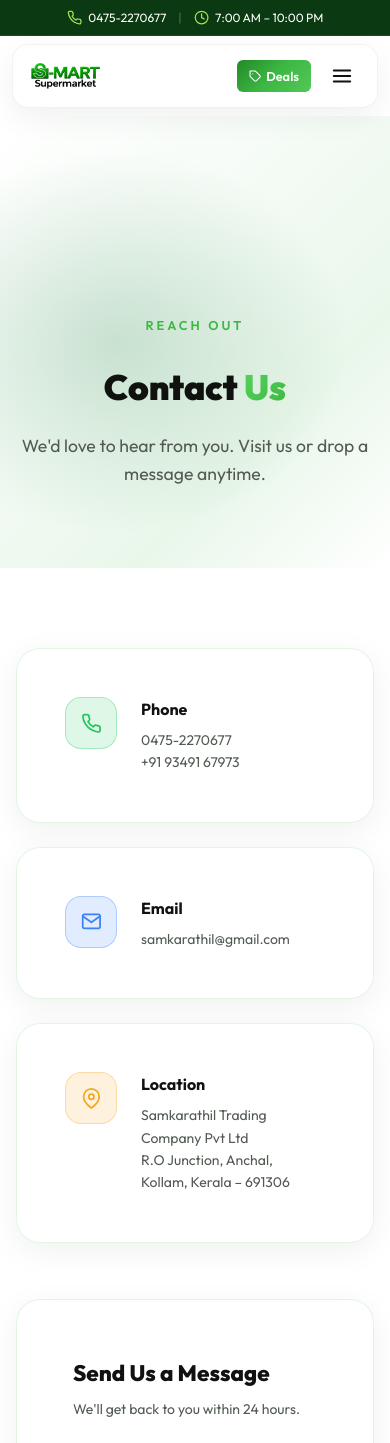
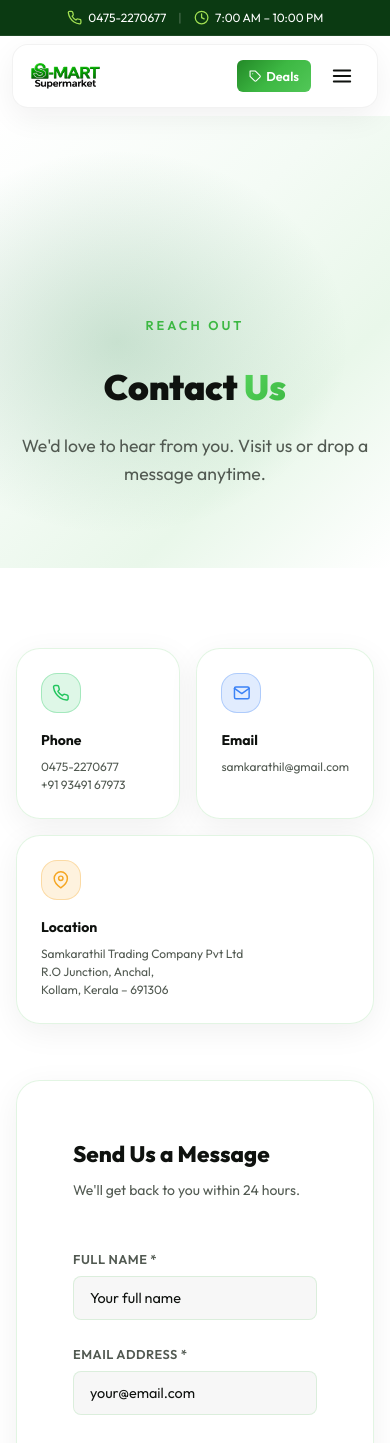
Before and after one commit to adithyan83/S-mart-supermarket, a React (Vite) app: page /contact in a window 390 px wide. Shown: the top 1443 px of the page. Built offline with nearby package versions, Linux system fonts and the light colour scheme.

Commit message:
feat: implement responsive navigation layout with route-based scroll-to-top functionality

```diff
--- a/src/App.jsx
+++ b/src/App.jsx
@@ -1,5 +1,6 @@
 import { BrowserRouter, Routes, Route, useLocation } from 'react-router-dom'
 import { AnimatePresence } from 'framer-motion'
+import { useEffect } from 'react'
 import Navbar from './components/Navbar'
 import Footer from './components/Footer'
 
@@ -8,6 +9,24 @@ import About from './pages/About'
 import Products from './pages/Products'
 import Offers from './pages/Offers'
 import Contact from './pages/Contact'
+
+/* Scroll to top on every route change — works on desktop + mobile Safari */
+function ScrollToTop() {
+  const { pathname } = useLocation()
+  useEffect(() => {
+    // Use requestAnimationFrame so it fires after Framer Motion's exit animation
+    // clears the previous page from the DOM, landing correctly at the new page top
+    const raf = requestAnimationFrame(() => {
+      // window.scrollTo covers Chrome/Firefox/Edge
+      window.scrollTo(0, 0)
+      // Explicit fallback for Safari iOS which can ignore window.scrollTo
+      document.documentElement.scrollTop = 0
+      document.body.scrollTop = 0
+    })
+    return () => cancelAnimationFrame(raf)
+  }, [pathname])
+  return null
+}
 
 function AnimatedRoutes() {
   const location = useLocation()
@@ -27,10 +46,10 @@ function AnimatedRoutes() {
 function App() {
   return (
     <BrowserRouter>
+      <ScrollToTop />
       <Navbar />
       <AnimatedRoutes />
       <Footer />
-
     </BrowserRouter>
   )
 }
--- a/src/components/Navbar.css
+++ b/src/components/Navbar.css
@@ -255,6 +255,8 @@
   flex-direction: column;
   justify-content: space-between;
   box-shadow: -5px 0 25px rgba(0, 0, 0, 0.05);
+  will-change: transform;
+  transform: translateZ(0);
 }
 
 .mobile-menu__links {
@@ -318,9 +320,9 @@
 .mobile-menu__overlay {
   position: fixed;
   inset: 0;
-  background: rgba(0, 0, 0, 0.4);
-  backdrop-filter: blur(4px);
+  background: rgba(0, 0, 0, 0.45);
   z-index: 1000;
+  will-change: opacity;
 }
 
 /* Responsive Media Queries */
--- a/src/components/Navbar.jsx
+++ b/src/components/Navbar.jsx
@@ -27,6 +27,14 @@ export default function Navbar() {
     document.body.style.overflow = menuOpen ? 'hidden' : ''
     return () => { document.body.style.overflow = '' }
   }, [menuOpen])
+
+  /* Close drawer + scroll to top — used by all mobile nav links */
+  const handleNavClick = () => {
+    setMenuOpen(false)
+    window.scrollTo(0, 0)
+    document.documentElement.scrollTop = 0
+    document.body.scrollTop = 0
+  }
 
   return (
     <>
@@ -110,12 +118,21 @@ export default function Navbar() {
       {/* Mobile Menu */}
       <AnimatePresence>
         {menuOpen && (
+          <>
+            <motion.div
+              className="mobile-menu__overlay"
+              initial={{ opacity: 0 }}
+              animate={{ opacity: 1 }}
+              exit={{ opacity: 0 }}
+              transition={{ duration: 0.22 }}
+              onClick={() => setMenuOpen(false)}
+            />
             <motion.div
               className="mobile-menu"
               initial={{ opacity: 0, x: '100%' }}
               animate={{ opacity: 1, x: 0 }}
               exit={{ opacity: 0, x: '100%' }}
-            transition={{ duration: 0.35, ease: 'easeInOut' }}
+              transition={{ duration: 0.22, ease: [0.16, 1, 0.3, 1] }}
             >
               <ul className="mobile-menu__links">
                 {navLinks.map((link, i) => (
@@ -123,7 +140,7 @@ export default function Navbar() {
                     key={link.to}
                     initial={{ opacity: 0, x: 40 }}
                     animate={{ opacity: 1, x: 0 }}
-                  transition={{ delay: i * 0.07, duration: 0.3 }}
+                    transition={{ delay: i * 0.02, duration: 0.15, ease: 'easeOut' }}
                   >
                     <NavLink
                       to={link.to}
@@ -131,7 +148,7 @@ export default function Navbar() {
                       className={({ isActive }) =>
                         `mobile-menu__link ${isActive ? 'mobile-menu__link--active' : ''}`
                       }
-                    onClick={() => setMenuOpen(false)}
+                      onClick={handleNavClick}
                     >
                       {link.label}
                       {link.label === 'Products' && <FiChevronDown className="navbar__chevron" />}
@@ -144,7 +161,7 @@ export default function Navbar() {
                 <Link
                   to="/offers"
                   className="btn btn-primary mobile-menu__cta"
-                onClick={() => setMenuOpen(false)}
+                  onClick={handleNavClick}
                 >
                   <FiTag />
                   Today's Deals
@@ -156,12 +173,9 @@ export default function Navbar() {
                 <p>📞 0475-2270677</p>
               </div>
             </motion.div>
+          </>
         )}
       </AnimatePresence>
-
-      {menuOpen && (
-        <div className="mobile-menu__overlay" onClick={() => setMenuOpen(false)} />
-      )}
     </>
 )
 }
--- a/src/pages/Contact.css
+++ b/src/pages/Contact.css
@@ -232,10 +232,63 @@
 
 /* Responsive */
 @media (max-width: 900px) {
-  .contact-info-grid { grid-template-columns: 1fr; }
+  .contact-info-grid {
+    /* 2 equal columns — Phone & Email share row 1, Location spans both in row 2 */
+    grid-template-columns: 1fr 1fr;
+    align-items: stretch; /* make both row-1 cells the same height */
+  }
+
+  /* Each card fills its full grid cell height */
+  .contact-info-grid > * {
+    height: 100%;
+  }
+
+  .contact-info-card {
+    height: 100%;
+    box-sizing: border-box;
+  }
+
+  /* Location card (3rd child) spans both columns and centres itself */
+  .contact-info-grid > *:nth-child(3) {
+    grid-column: 1 / -1;
+    max-width: 420px;
+    width: 100%;
+    margin: 0 auto;
+    height: auto; /* location doesn't need to stretch */
+  }
+
   .contact-main { grid-template-columns: 1fr; }
 }
 
 @media (max-width: 600px) {
   .form-row { grid-template-columns: 1fr; }
+
+  /* Keep the 2-col grid on smaller phones but tighten the gap */
+  .contact-info-grid {
+    gap: var(--space-sm);
+  }
+
+  /* Compact card padding on very small screens */
+  .contact-info-card {
+    padding: var(--space-md);
+    gap: var(--space-sm);
+    flex-direction: column;  /* stack icon above text for narrow cards */
+    align-items: flex-start;
+  }
+
+  .contact-info-card__icon {
+    width: 40px;
+    height: 40px;
+    font-size: 1.1rem;
+  }
+
+  /* Shrink phone numbers so two lines don't inflate the card height */
+  .contact-info-card__body p {
+    font-size: 0.75rem;
+    line-height: 1.5;
+  }
+
+  .contact-info-card__body h3 {
+    font-size: 0.875rem;
+  }
 }
```
Lines whose indentation alone changed are shown as unchanged.
